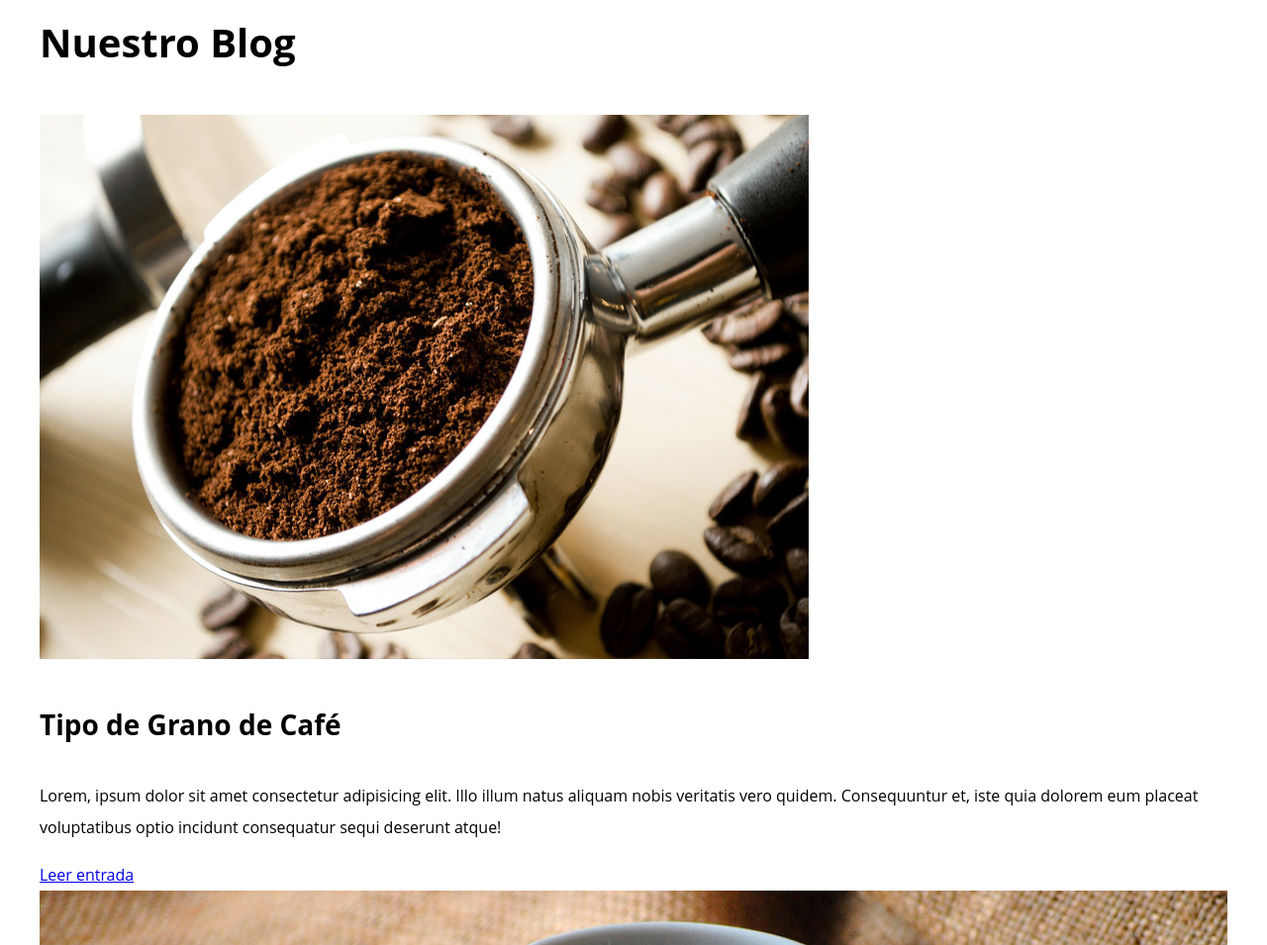
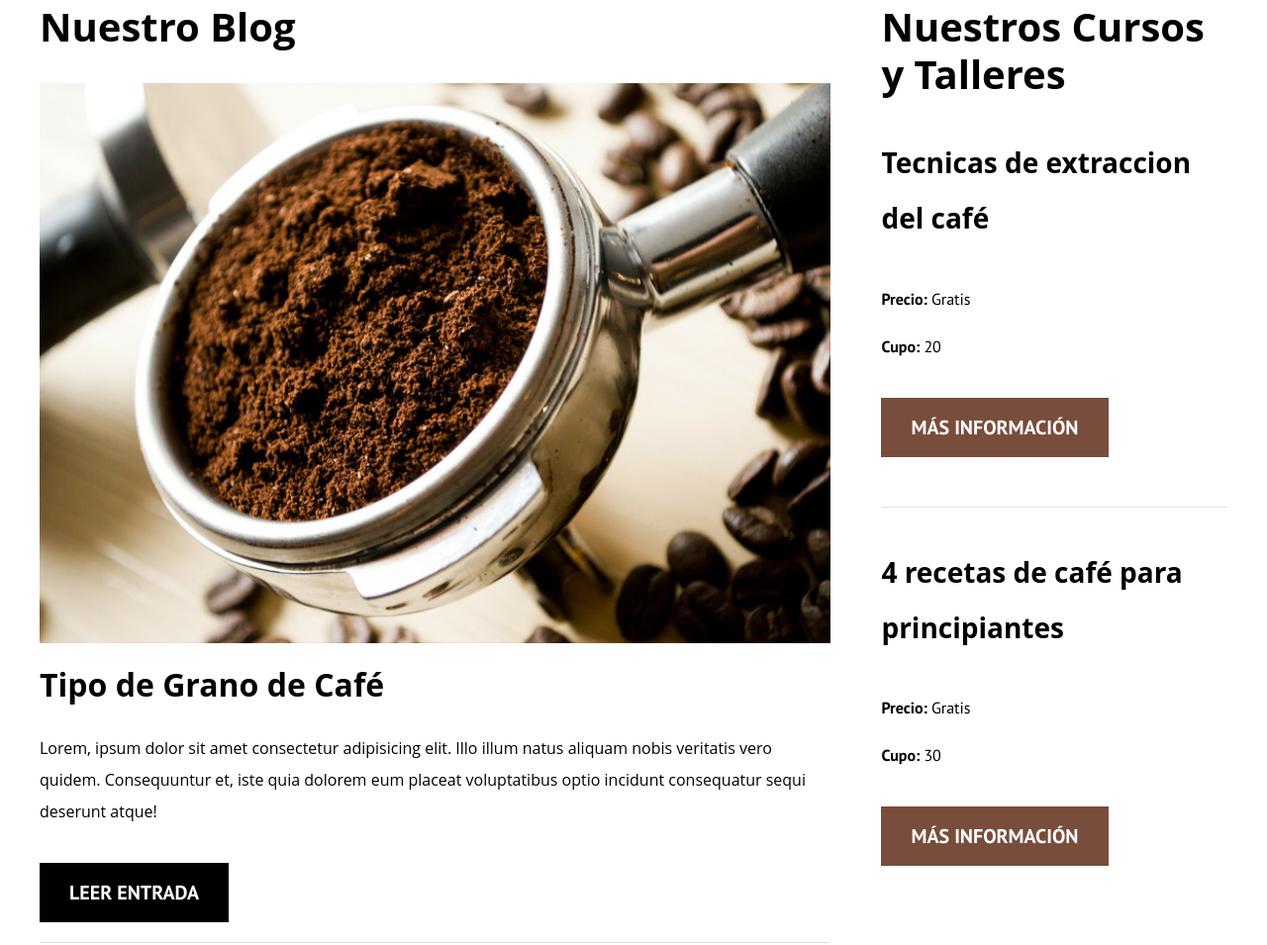
Before and after one commit to martincout/BlogDeCafe, a plain HTML site: page index.html in a window 1280 px wide. Shown: the part 630-1585 px from the top of the page at 99% size. Drawn offline with Linux system fonts and the light colour scheme.

Commit message:
Estilos principal

```diff
--- a/css/styles.css
+++ b/css/styles.css
@@ -30,12 +30,14 @@ h1 {
 }
 h2 {
     font-size: 4rem;
+    line-height: 1.2;
 }
 h3 {
-    font-size: 2.8rem;
+    font-size: 3.2rem;
 }
 h4 {
-    font-size: 2rem;
+    font-size: 2.8rem;
+
 }
 
 
@@ -48,6 +50,34 @@ h4 {
 }
 .no-margin {
     margin: 0;
+}
+
+/** Botones */
+
+.btn{
+    color: #ffffff;
+    display: block;
+    text-align: center;
+    text-decoration: none;
+    font-weight: 700;
+    padding: 1rem 3rem;
+    margin: 2rem 0;
+    font-family: "PT Sans",sans-serif;
+    text-transform: uppercase;
+    font-size: 2rem;
+}
+@media (min-width: 768px) {
+    .btn{
+        display: inline-block;
+    }
+}
+
+.btn-primary{
+    background-color: black;
+}
+
+.btn-secondary{
+    background-color: #784d3c;
 }
 
 
@@ -131,3 +161,80 @@ h4 {
 .texto-header p{
     font-size: 2.2rem;
 }
+
+/** Principal */
+
+.contenido-principal{
+    display: flex;
+    flex-wrap: wrap;
+}
+
+.blog,
+.cursos{
+    flex-grow: 0;
+    flex-shrink: 0;
+    flex-basis: 100%;
+}
+
+.cursos{
+    order: -1;
+}
+
+@media (min-width: 768px) {
+    .contenido-principal{
+        justify-content: space-between;
+    }
+    .blog{
+        flex-basis: 66.6%;
+    }
+    .cursos{
+        flex-basis: calc(33.3% - 5rem);
+        order: 2;
+    }
+}
+
+/**Opcional */
+.entrada{
+    margin-bottom: 3rem;
+    border-bottom: 1px solid #e1e1e1;
+}
+
+.entrada:last-of-type{
+    border-bottom: none;
+}
+
+.entrada img{
+    width: 100%;
+}
+
+.cursos-lista{
+    padding: 0;
+    list-style: none;
+}
+.curso{
+    padding-bottom: 3rem;
+    border-bottom: 1px solid #e1e1e1;
+}
+.curso:last-of-type{
+    border-bottom: none;
+}
+
+.cursos p{
+    font-family: "PT Sans", sans-serif;
+    font-weight: 700;
+}
+.cursos span{
+    font-weight: 400;
+}
+
+
+/*
+.entrada .imagen{
+    flex: 0 0 calc(60% - 2rem);
+}
+
+.entrada .contenido-blog{
+    flex: 0 0 calc(40%);
+} */
+
+/** grid-template-columns recordatorio: 50% 50%; 100px 100px; 1fr 1fr
--- a/index.html
+++ b/index.html
@@ -40,7 +40,7 @@
                     <img src="img/entrada1.jpg" alt="imagen entrada">
                 </div>
                 <div class="contenido-blog">
-                    <h3>Tipo de Grano de Caf&eacute;</h3>
+                    <h3 class="no-margin">Tipo de Grano de Caf&eacute;</h3>
                     <p>Lorem, ipsum dolor sit amet consectetur adipisicing elit. Illo illum natus aliquam nobis
                         veritatis vero quidem. Consequuntur et, iste quia dolorem eum placeat voluptatibus optio
                         incidunt consequatur sequi deserunt atque!</p>
@@ -52,7 +52,7 @@
                     <img src="img/entrada2.jpg" alt="imagen entrada">
                 </div>
                 <div class="contenido-blog">
-                    <h3>Deliciosas recetas para el caf&eacute;</h3>
+                    <h3 class="no-margin">Deliciosas recetas para el caf&eacute;</h3>
                     <p>Lorem, ipsum dolor sit amet consectetur adipisicing elit. Illo illum natus aliquam nobis
                         veritatis vero quidem. Consequuntur et, iste quia dolorem eum placeat voluptatibus optio
                         incidunt consequatur sequi deserunt atque!</p>
@@ -64,7 +64,7 @@
                     <img src="img/entrada3.jpg" alt="imagen entrada">
                 </div>
                 <div class="contenido-blog">
-                    <h3>Beneficios del caf&eacute;</h3>
+                    <h3 class="no-margin">Beneficios del caf&eacute;</h3>
                     <p>Lorem, ipsum dolor sit amet consectetur adipisicing elit. Illo illum natus aliquam nobis
                         veritatis vero quidem. Consequuntur et, iste quia dolorem eum placeat voluptatibus optio
                         incidunt consequatur sequi deserunt atque!</p>
@@ -76,7 +76,7 @@
                     <img src="img/entrada4.jpg" alt="imagen entrada">
                 </div>
                 <div class="contenido-blog">
-                    <h3>Tecnicas de extraccion de caf&eacute;</h3>
+                    <h3 class="no-margin">Tecnicas de extraccion de caf&eacute;</h3>
                     <p>Lorem, ipsum dolor sit amet consectetur adipisicing elit. Illo illum natus aliquam nobis
                         veritatis vero quidem. Consequuntur et, iste quia dolorem eum placeat voluptatibus optio
                         incidunt consequatur sequi deserunt atque!</p>
@@ -89,13 +89,13 @@
             <h2>Nuestros Cursos y Talleres</h2>
             <ul class="cursos-lista">
                 <li class="curso">
-                    <h3>Tecnicas de extraccion del caf&eacute;</h3>
+                    <h4>Tecnicas de extraccion del caf&eacute;</h4>
                     <p>Precio: <span>Gratis</span></p>
                     <p>Cupo: <span>20</span></p>
                     <a href="#" class="btn btn-secondary">M&aacute;s informaci&oacute;n</a>
                 </li>
                 <li class="curso">
-                    <h3>4 recetas de caf&eacute; para principiantes</h3>
+                    <h4>4 recetas de caf&eacute; para principiantes</h4>
                     <p>Precio: <span>Gratis</span></p>
                     <p>Cupo: <span>30</span></p>
                     <a href="#" class="btn btn-secondary">M&aacute;s informaci&oacute;n</a>
```
